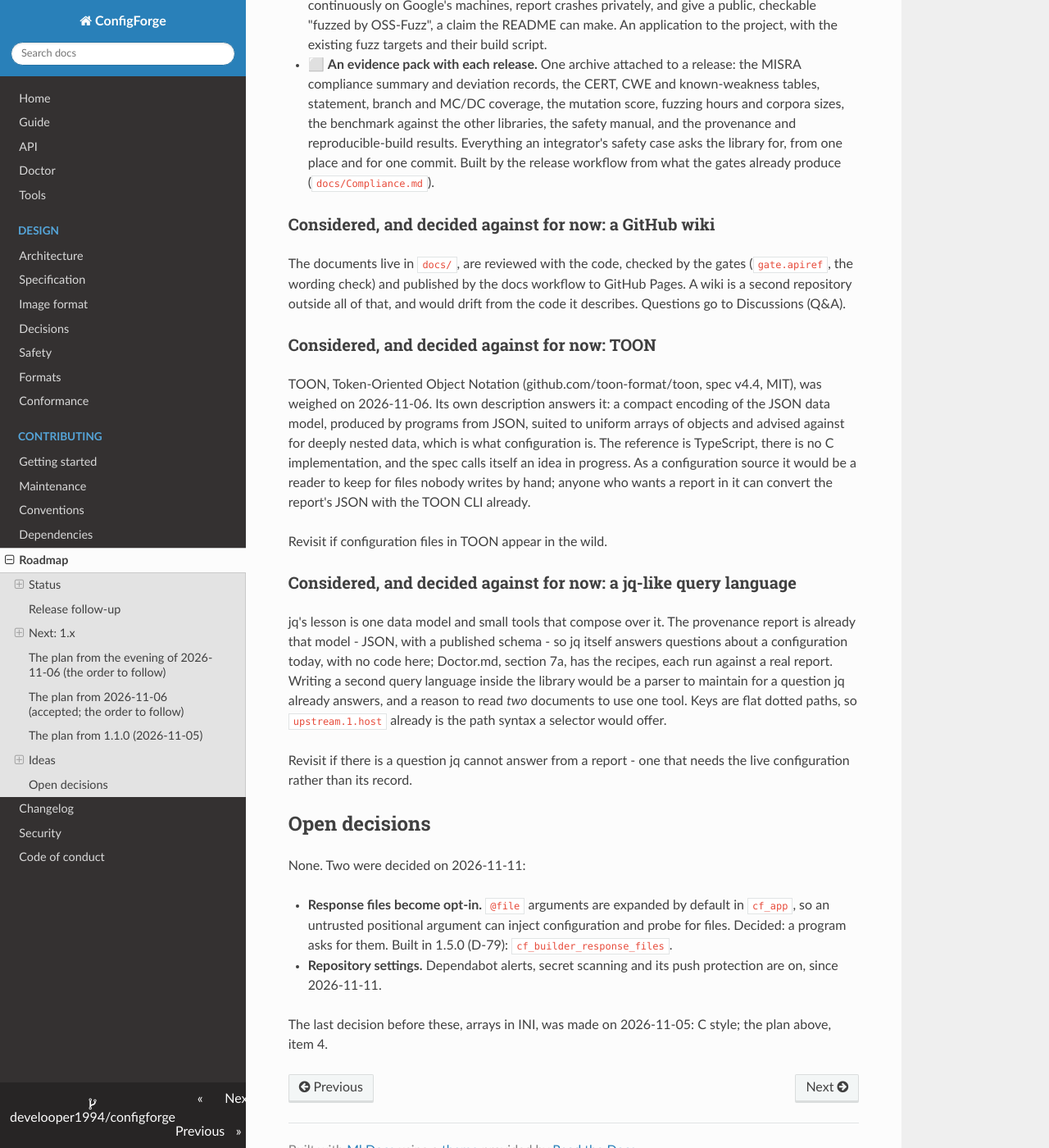
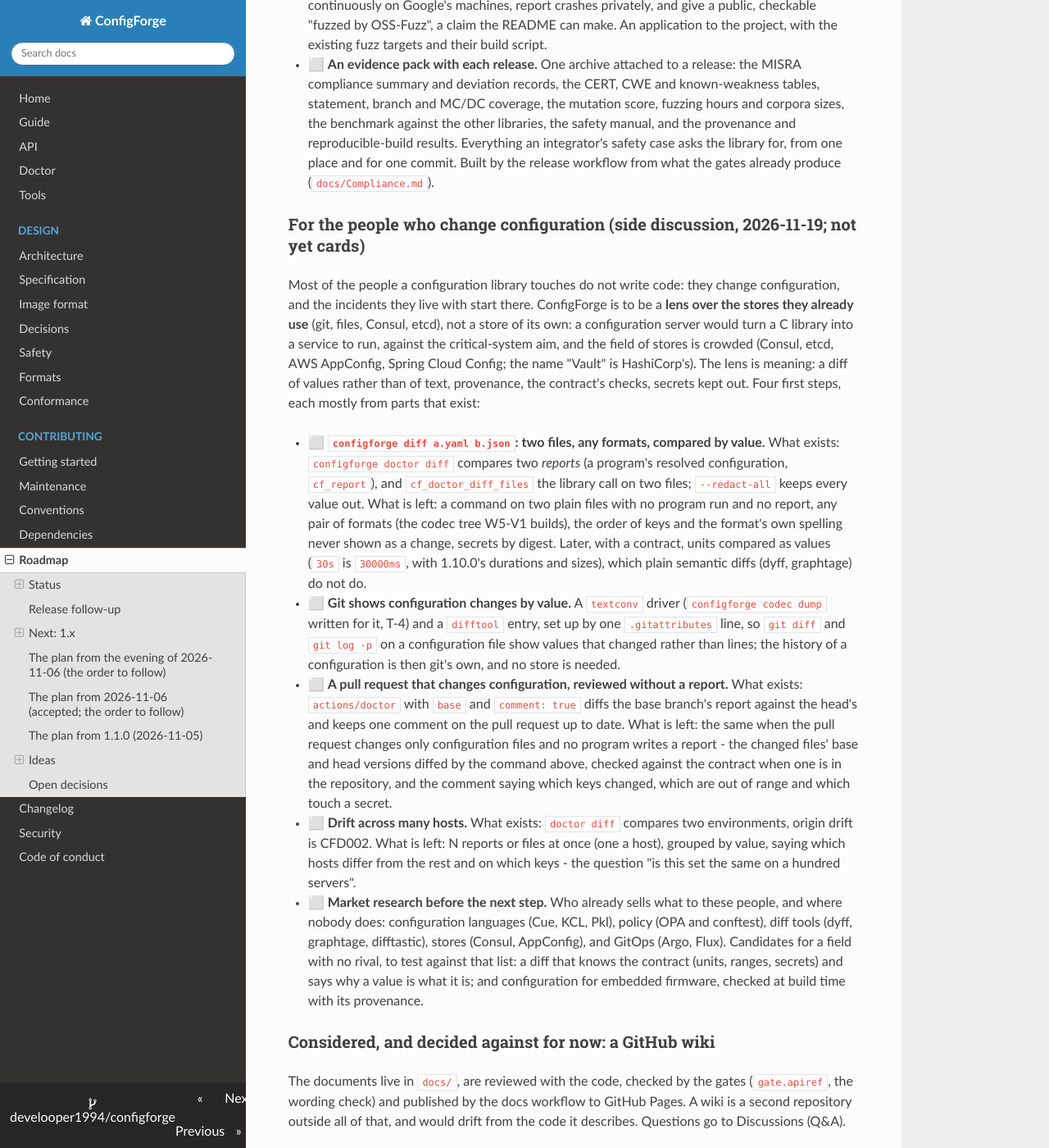
Before and after one commit to develooper1994/configforge, an MkDocs documentation site: the page built from docs/Roadmap.md, in a window 1280 px wide and 1400 px high, scrolled down 24547 px. Shown: the whole window at 82% size. Built offline with MkDocs 1.6.1, drawn with Linux system fonts in a browser that asks for light colours.

Commit message:
Roadmap: for the people who change configuration - a diff of two files by value, git by value, a pull request without a report, drift across hosts, and the market to look at first

```diff
--- a/docs/Roadmap.md
+++ b/docs/Roadmap.md
@@ -1296,6 +1296,58 @@ first user meets. In the order proposed:
   Built by the release workflow from what the gates already produce
   (`docs/Compliance.md`).
 
+### For the people who change configuration (side discussion, 2026-11-19; not yet cards)
+
+Most of the people a configuration library touches do not write code:
+they change configuration, and the incidents they live with start
+there. ConfigForge is to be a **lens over the stores they already use**
+(git, files, Consul, etcd), not a store of its own: a configuration
+server would turn a C library into a service to run, against the
+critical-system aim, and the field of stores is crowded (Consul, etcd,
+AWS AppConfig, Spring Cloud Config; the name "Vault" is HashiCorp's).
+The lens is meaning: a diff of values rather than of text, provenance,
+the contract's checks, secrets kept out. Four first steps, each mostly
+from parts that exist:
+
+* ⬜ **`configforge diff a.yaml b.json`: two files, any formats, compared
+  by value.** What exists: `configforge doctor diff` compares two
+  *reports* (a program's resolved configuration, `cf_report`), and
+  `cf_doctor_diff_files` the library call on two files; `--redact-all`
+  keeps every value out. What is left: a command on two plain files
+  with no program run and no report, any pair of formats (the codec
+  tree W5-V1 builds), the order of keys and the format's own spelling
+  never shown as a change, secrets by digest. Later, with a contract,
+  units compared as values (`30s` is `30000ms`, with 1.10.0's durations
+  and sizes), which plain semantic diffs (dyff, graphtage) do not do.
+* ⬜ **Git shows configuration changes by value.** A `textconv` driver
+  (`configforge codec dump` written for it, T-4) and a `difftool`
+  entry, set up by one `.gitattributes` line, so `git diff` and
+  `git log -p` on a configuration file show values that changed rather
+  than lines; the history of a configuration is then git's own, and no
+  store is needed.
+* ⬜ **A pull request that changes configuration, reviewed without a
+  report.** What exists: `actions/doctor` with `base` and
+  `comment: true` diffs the base branch's report against the head's and
+  keeps one comment on the pull request up to date. What is left: the
+  same when the pull request changes only configuration files and no
+  program writes a report - the changed files' base and head versions
+  diffed by the command above, checked against the contract when one is
+  in the repository, and the comment saying which keys changed, which
+  are out of range and which touch a secret.
+* ⬜ **Drift across many hosts.** What exists: `doctor diff` compares
+  two environments, origin drift is CFD002. What is left: N reports or
+  files at once (one a host), grouped by value, saying which hosts
+  differ from the rest and on which keys - the question "is this set
+  the same on a hundred servers".
+* ⬜ **Market research before the next step.** Who already sells what
+  to these people, and where nobody does: configuration languages (Cue,
+  KCL, Pkl), policy (OPA and conftest), diff tools (dyff, graphtage,
+  difftastic), stores (Consul, AppConfig), and GitOps (Argo, Flux).
+  Candidates for a field with no rival, to test against that list:
+  a diff that knows the contract (units, ranges, secrets) and says why
+  a value is what it is; and configuration for embedded firmware,
+  checked at build time with its provenance.
+
 ### Considered, and decided against for now: a GitHub wiki
 
 The documents live in `docs/`, are reviewed with the code, checked by
```
